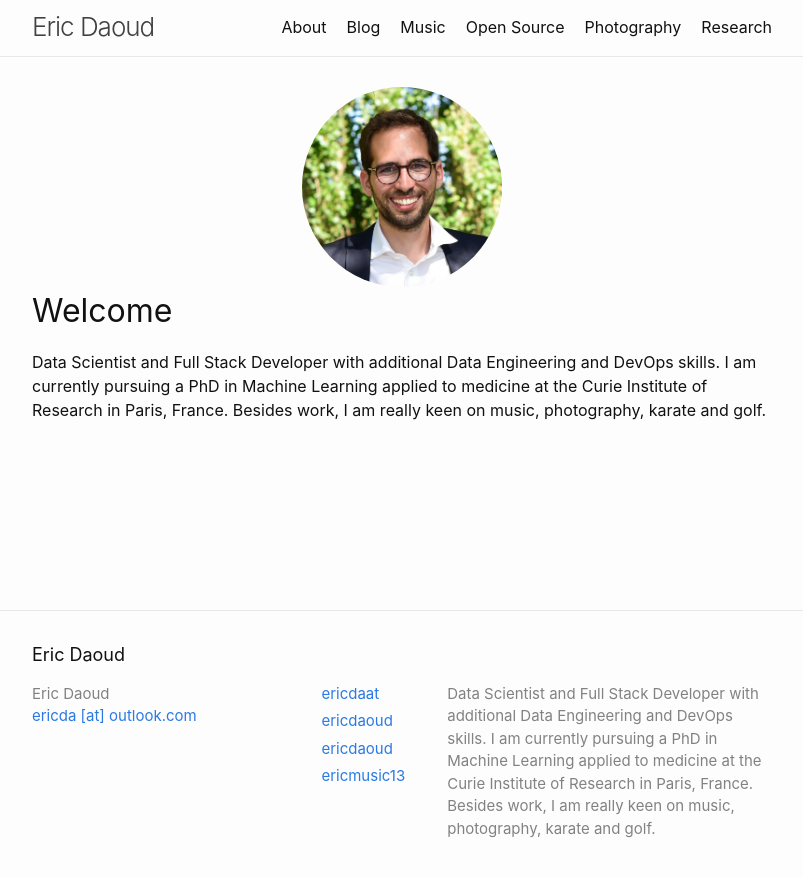
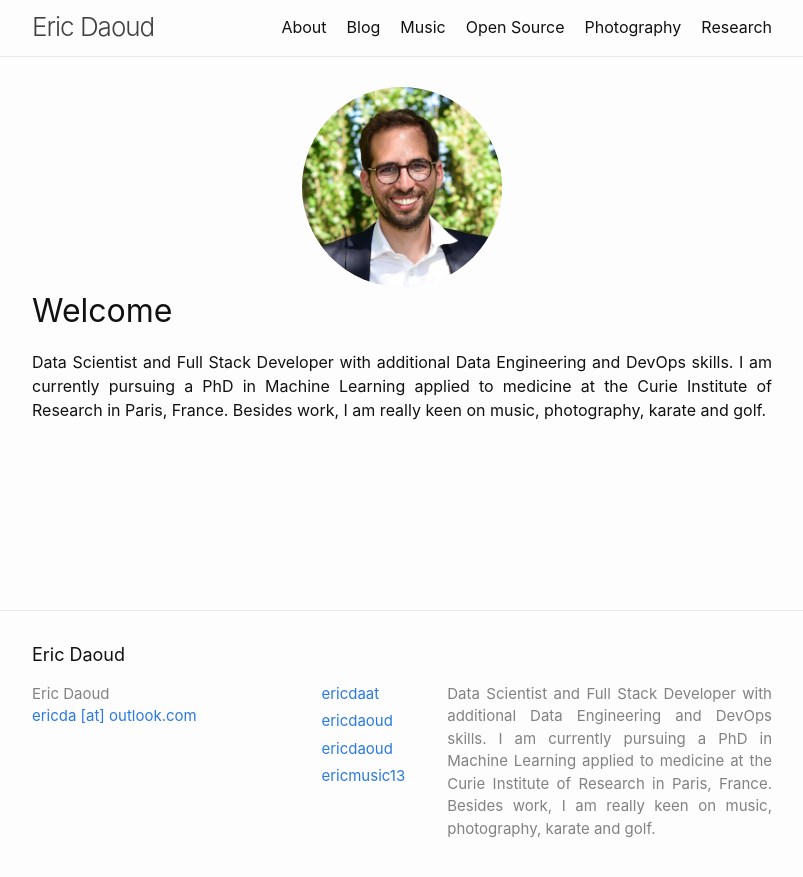
Before and after one commit to ericdaat/jekyll-blog, a Jekyll site: the page built from index.md, in a window 1280 px wide. Shown: the top 877 px of the page, without its empty margins (238-1041 px from the left). Built offline with Jekyll 4.4.1, drawn with Linux system fonts in a browser that asks for light colours.

Commit message:
minor fixes

```diff
--- a/_sass/minima/_base.scss
+++ b/_sass/minima/_base.scss
@@ -26,9 +26,8 @@ body {
   display: flex;
   min-height: 100vh;
   flex-direction: column;
+  text-align: justify;
 }
-
-
 
 /**
  * Set `margin-bottom` to maintain vertical rhythm
--- a/_sass/minima/_syntax-highlighting.scss
+++ /dev/null
@@ -1,71 +0,0 @@
-/**
- * Syntax highlighting styles
- */
-.highlight {
-  background: #fff;
-  @extend %vertical-rhythm;
-
-  .highlighter-rouge & {
-    background: #eef;
-  }
-
-  .c     { color: #998; font-style: italic } // Comment
-  .err   { color: #a61717; background-color: #e3d2d2 } // Error
-  .k     { font-weight: bold } // Keyword
-  .o     { font-weight: bold } // Operator
-  .cm    { color: #998; font-style: italic } // Comment.Multiline
-  .cp    { color: #999; font-weight: bold } // Comment.Preproc
-  .c1    { color: #998; font-style: italic } // Comment.Single
-  .cs    { color: #999; font-weight: bold; font-style: italic } // Comment.Special
-  .gd    { color: #000; background-color: #fdd } // Generic.Deleted
-  .gd .x { color: #000; background-color: #faa } // Generic.Deleted.Specific
-  .ge    { font-style: italic } // Generic.Emph
-  .gr    { color: #a00 } // Generic.Error
-  .gh    { color: #999 } // Generic.Heading
-  .gi    { color: #000; background-color: #dfd } // Generic.Inserted
-  .gi .x { color: #000; background-color: #afa } // Generic.Inserted.Specific
-  .go    { color: #888 } // Generic.Output
-  .gp    { color: #555 } // Generic.Prompt
-  .gs    { font-weight: bold } // Generic.Strong
-  .gu    { color: #aaa } // Generic.Subheading
-  .gt    { color: #a00 } // Generic.Traceback
-  .kc    { font-weight: bold } // Keyword.Constant
-  .kd    { font-weight: bold } // Keyword.Declaration
-  .kp    { font-weight: bold } // Keyword.Pseudo
-  .kr    { font-weight: bold } // Keyword.Reserved
-  .kt    { color: #458; font-weight: bold } // Keyword.Type
-  .m     { color: #099 } // Literal.Number
-  .s     { color: #d14 } // Literal.String
-  .na    { color: #008080 } // Name.Attribute
-  .nb    { color: #0086B3 } // Name.Builtin
-  .nc    { color: #458; font-weight: bold } // Name.Class
-  .no    { color: #008080 } // Name.Constant
-  .ni    { color: #800080 } // Name.Entity
-  .ne    { color: #900; font-weight: bold } // Name.Exception
-  .nf    { color: #900; font-weight: bold } // Name.Function
-  .nn    { color: #555 } // Name.Namespace
-  .nt    { color: #000080 } // Name.Tag
-  .nv    { color: #008080 } // Name.Variable
-  .ow    { font-weight: bold } // Operator.Word
-  .w     { color: #bbb } // Text.Whitespace
-  .mf    { color: #099 } // Literal.Number.Float
-  .mh    { color: #099 } // Literal.Number.Hex
-  .mi    { color: #099 } // Literal.Number.Integer
-  .mo    { color: #099 } // Literal.Number.Oct
-  .sb    { color: #d14 } // Literal.String.Backtick
-  .sc    { color: #d14 } // Literal.String.Char
-  .sd    { color: #d14 } // Literal.String.Doc
-  .s2    { color: #d14 } // Literal.String.Double
-  .se    { color: #d14 } // Literal.String.Escape
-  .sh    { color: #d14 } // Literal.String.Heredoc
-  .si    { color: #d14 } // Literal.String.Interpol
-  .sx    { color: #d14 } // Literal.String.Other
-  .sr    { color: #009926 } // Literal.String.Regex
-  .s1    { color: #d14 } // Literal.String.Single
-  .ss    { color: #990073 } // Literal.String.Symbol
-  .bp    { color: #999 } // Name.Builtin.Pseudo
-  .vc    { color: #008080 } // Name.Variable.Class
-  .vg    { color: #008080 } // Name.Variable.Global
-  .vi    { color: #008080 } // Name.Variable.Instance
-  .il    { color: #099 } // Literal.Number.Integer.Long
-}
```
